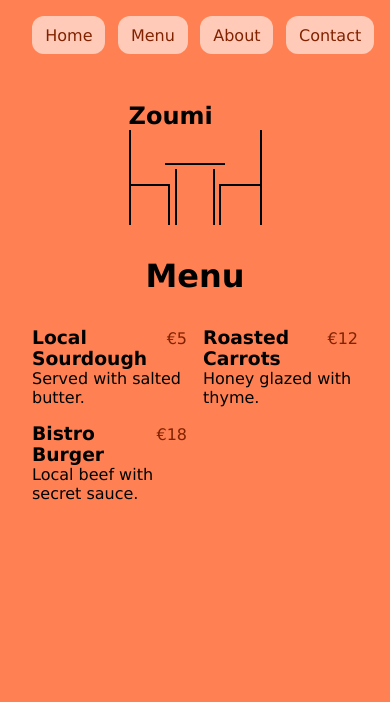
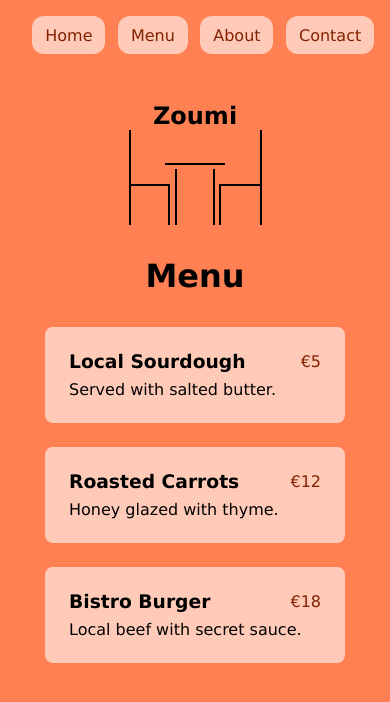
Before and after one commit to cmatsagka/restaurant-page, a website built with webpack: page src/template.html in a window 390 px wide. Both pictures are taken after a click on the button "Menu". Built offline with nearby package versions, Linux system fonts and the light colour scheme.

Commit message:
Make menu grid columns responsive

```diff
--- a/src/styles.css
+++ b/src/styles.css
@@ -100,18 +100,30 @@ button:active {
 	gap: 2rem;
 }
 
+.logo-name {
+	text-align: center;
+}
+
 .menu {
-	grid-column: 1 / -1;
-	grid-row: 1 / -1;
 	display: grid;
-	grid-template-columns: repeat(2, 1fr);
-	gap: 1rem;
+	grid-template-columns: repeat(auto-fit, minmax(300px, 1fr));
+	gap: 1.5rem;
+	width: 100%;
+}
+
+.menu-item {
+	background-color: hsl(16, 100%, 86%);
+	padding: 1.5rem;
+	border-radius: 8px;
+	display: flex;
+	flex-direction: column;
+	gap: 0.5rem;
 }
 
 .menu-item h3 {
 	display: flex;
 	justify-content: space-between;
-	align-items: baseline;
+	align-items: center;
 }
 
 .item-price {
```
